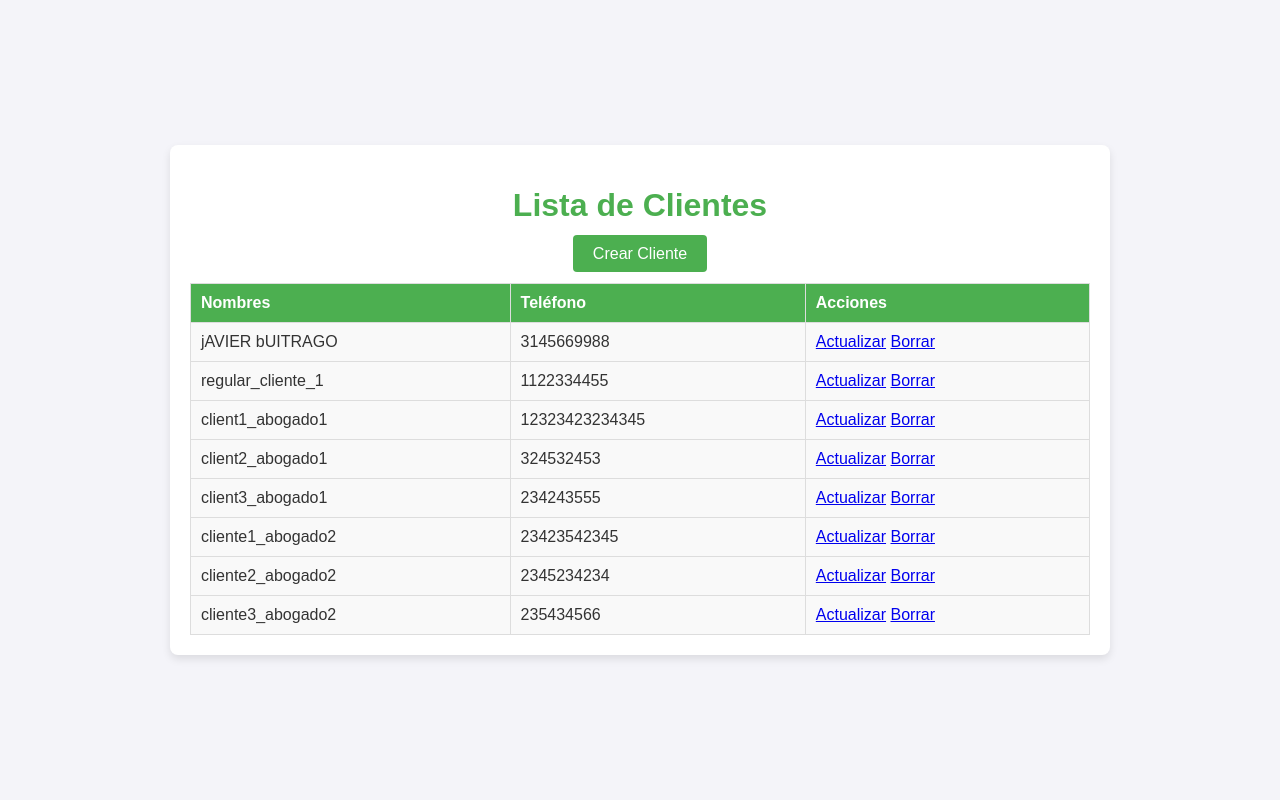
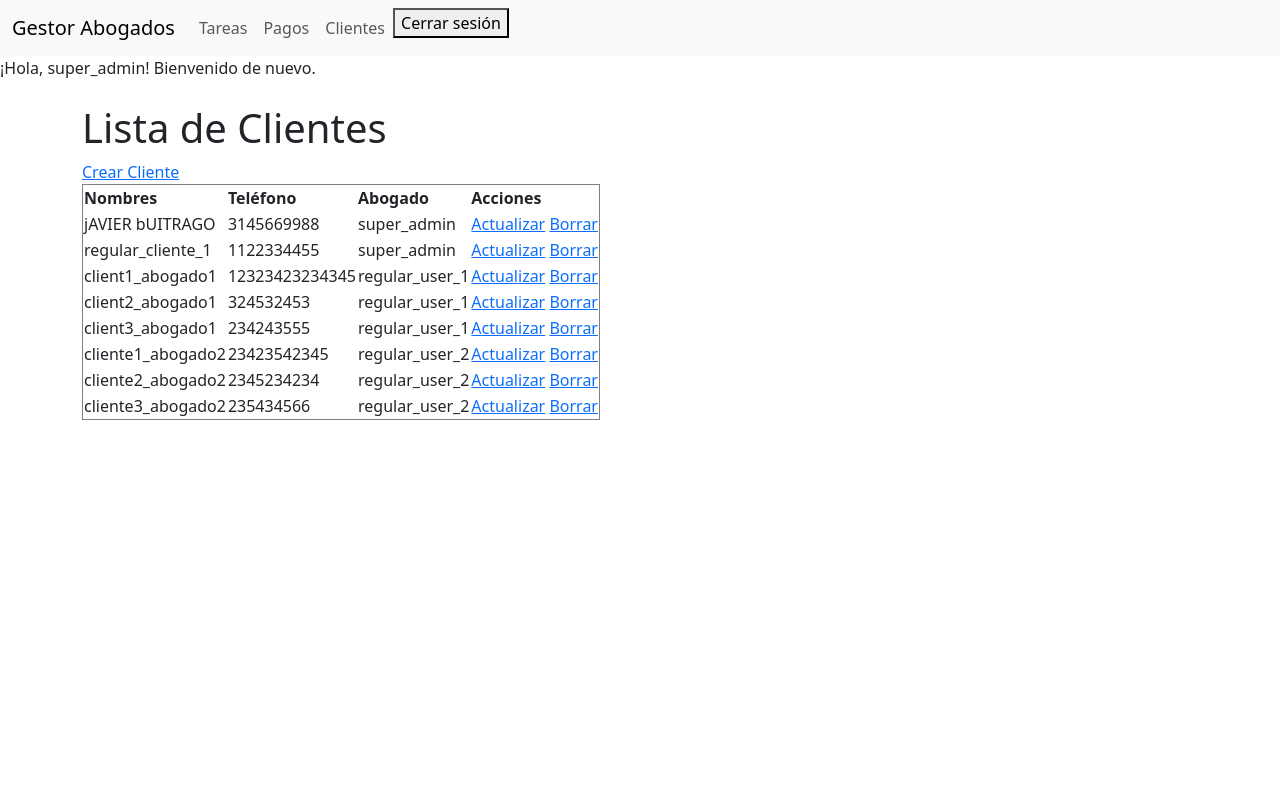
Before and after one commit to Calsiferian/gestor_abogados, a Django app: page /clients/ in a window 1280 px wide. Run offline with Django 5.2, Linux system fonts and the light colour scheme; a user stored in the database is signed in; data comes from the database, SQL or seed files in the repository; both versions use the stored data as it was after the commit.

Commit message:
se crean el navbar, se agrega cierre de sesión. Se agrega vistas especificar para abogados y administradores en clientes, funcionalidad de clientes completada

```diff
--- a/clients/models.py
+++ b/clients/models.py
@@ -1,8 +1,11 @@
 from django.db import models
+from django.contrib.auth.models import User
+
+
 
 class Cliente(models.Model):
     nombres = models.CharField(max_length=255)
     telefono = models.CharField(max_length=15)
-
+    abogado = models.ForeignKey(User, related_name='clientes', on_delete=models.CASCADE)
     def __str__(self):
         return self.nombres
--- a/clients/templates/listar_clientes.html
+++ b/clients/templates/listar_clientes.html
@@ -1,121 +1,14 @@
-<!DOCTYPE html>
-<html lang="es">
-<head>
-    <meta charset="UTF-8">
-    <meta name="viewport" content="width=device-width, initial-scale=1.0">
-    <title>Lista de Clientes</title>
-    <style>
-        /* Estilos generales */
-        body {
-            font-family: Arial, sans-serif;
-            background-color: #f4f4f9;
-            margin: 0;
-            padding: 0;
-            display: flex;
-            justify-content: center;
-            align-items: center;
-            min-height: 100vh;
-            color: #333;
-        }
+{% extends 'base.html' %}
 
-        .container {
-            width: 100%;
-            max-width: 900px;
-            padding: 20px;
-            background-color: #fff;
-            border-radius: 8px;
-            box-shadow: 0 4px 8px rgba(0, 0, 0, 0.1);
-        }
-
-        h1 {
-            text-align: center;
-            color: #4CAF50;
-        }
-
-        .actions {
-            display: block;
-            margin: 20px 0;
-            text-align: center;
-        }
-
-        .actions a {
-            padding: 10px 20px;
-            text-decoration: none;
-            background-color: #4CAF50;
-            color: white;
-            border-radius: 4px;
-            margin: 5px;
-        }
-
-        .actions a:hover {
-            background-color: #45a049;
-        }
-
-        /* Estilos de la tabla */
-        table {
-            width: 100%;
-            border-collapse: collapse;
-            margin-top: 20px;
-        }
-
-        th, td {
-            padding: 10px;
-            text-align: left;
-            border: 1px solid #ddd;
-        }
-
-        th {
-            background-color: #4CAF50;
-            color: white;
-        }
-
-        td {
-            background-color: #f9f9f9;
-        }
-
-        /* Estilo para tablas responsivas */
-        @media screen and (max-width: 768px) {
-            table, thead, tbody, th, td, tr {
-                display: block;
-            }
-
-            th {
-                text-align: right;
-                padding-top: 20px;
-            }
-
-            td {
-                text-align: right;
-                padding: 10px;
-                position: relative;
-                border: none;
-            }
-
-            td::before {
-                content: attr(data-label);
-                position: absolute;
-                left: 10px;
-                font-weight: bold;
-            }
-
-            td:last-child {
-                text-align: center;
-            }
-        }
-    </style>
-</head>
-<body>
-    <div class="container">
+{% block content %}
     <h1>Lista de Clientes</h1>
-        <div class="actions">
-            <a href="{% url 'create_client' %}">Crear Cliente</a>
-        </div>
-
-        <table>
+    <a href="{% url 'clients:create_client' %}">Crear Cliente</a>
+    <table border="1">
         <thead>
             <tr>
                 <th>Nombres</th>
                 <th>Teléfono</th>
+                <th>Abogado</th>
                 <th>Acciones</th>
             </tr>
         </thead>
@@ -124,14 +17,21 @@
             <tr>
                 <td>{{ cliente.nombres }}</td>
                 <td>{{ cliente.telefono }}</td>
+                <td>{{ cliente.abogado.username }}</td>  <!-- Mostrando el nombre de usuario del abogado -->
                 <td>
-                        <a href="{% url 'update_client' cliente.id %}">Actualizar</a>
-                        <a href="{% url 'erase_client' cliente.id %}">Borrar</a>
+                    <a href="{% url 'clients:update_client' cliente.id %}">Actualizar</a>
+                    <a href="{% url 'clients:erase_client' cliente.id %}">Borrar</a>
                 </td>
             </tr>
             {% endfor %}
         </tbody>
     </table>
+    <!-- Mostrar los mensajes de error u otros -->
+    {% if messages %}
+        <div class="messages">
+            {% for message in messages %}
+                <div class="alert alert-danger">{{ message }}</div>
+            {% endfor %}
         </div>
-</body>
-</html>
+    {% endif %}
+{% endblock %}
--- a/clients/urls.py
+++ b/clients/urls.py
@@ -1,5 +1,8 @@
 from django.urls import path
 from . import views
+
+
+app_name = 'clients'
 
 urlpatterns = [
     path('', views.listar_clientes, name='list_clients'),
--- a/clients/views.py
+++ b/clients/views.py
@@ -2,11 +2,19 @@ from django.shortcuts import render, redirect, get_object_or_404
 from django.contrib.auth.decorators import login_required
 from .models import Cliente
 from .forms import ClienteForm
+from django.contrib import messages
 
 # Vista para listar clientes
 @login_required
 def listar_clientes(request):
-    clientes = Cliente.objects.all()
+    # Verificar si el usuario tiene el rol de "moderador"
+    if request.user.groups.filter(name='Moderador').exists():
+        # Si es moderador, obtener todos los clientes
+        clientes = Cliente.objects.all()
+    else:
+        # Si es abogado, obtener solo los clientes asociados a él
+        clientes = Cliente.objects.filter(abogado=request.user)
+
     return render(request, 'listar_clientes.html', {'clientes': clientes})
 
 # Vista para crear un cliente
@@ -15,8 +23,10 @@ def crear_cliente(request):
     if request.method == 'POST':
         form = ClienteForm(request.POST)
         if form.is_valid():
-            form.save()
-            return redirect('list_clients')
+            cliente = form.save(commit=False)  # No guardar aún
+            cliente.abogado = request.user  # Asignar al abogado (usuario actual)
+            cliente.save()  # Ahora guardar el cliente
+            return redirect('clients:list_clients')
     else:
         form = ClienteForm()
     return render(request, 'crear_cliente.html', {'form': form})
@@ -29,7 +39,7 @@ def actualizar_cliente(request, pk):
         form = ClienteForm(request.POST, instance=cliente)
         if form.is_valid():
             form.save()
-            return redirect('list_clients') ## TO DO vista de actualizar cliente.
+            return redirect('clients:list_clients')
     else:
         form = ClienteForm(instance=cliente)
     return render(request, 'update_client.html', {'form': form, 'actualizar': True})
@@ -38,5 +48,10 @@ def actualizar_cliente(request, pk):
 @login_required
 def borrar_cliente(request, pk):
     cliente = get_object_or_404(Cliente, pk=pk)
-    cliente.delete()
-    return redirect('list_clients')
+
+    if request.user.groups.filter(name='Moderador').exists():
+        cliente.delete()
+        return redirect('clients:list_clients')
+    else:
+        messages.error(request, 'No tienes permiso para eliminar clientes. Comunicate con un administrador del sistema')
+        return redirect('clients:list_clients')
--- a/gestor_abogados/settings.py
+++ b/gestor_abogados/settings.py
@@ -57,7 +57,7 @@ ROOT_URLCONF = 'gestor_abogados.urls'
 TEMPLATES = [
     {
         'BACKEND': 'django.template.backends.django.DjangoTemplates',
-        'DIRS': [],
+        'DIRS': [BASE_DIR / 'templates'],  # Aquí se indica que se busque en la carpeta templates en la raíz
         'APP_DIRS': True,
         'OPTIONS': {
             'context_processors': [
--- a/login/urls.py
+++ b/login/urls.py
@@ -1,7 +1,10 @@
 from django.urls import path
+
 from . import views
+from django.contrib.auth import views as auth_views
 
 urlpatterns = [
     path('', views.login_view, name='login'),
+    path('logout/', auth_views.LogoutView.as_view(next_page='/'), name='logout'),
 
 ]
--- /dev/null
+++ b/templates/base.html
@@ -0,0 +1,32 @@
+<!-- gestor_abogados/templates/base.html -->
+<!DOCTYPE html>
+<html lang="es">
+<head>
+    <meta charset="UTF-8">
+    <meta name="viewport" content="width=device-width, initial-scale=1.0">
+    <title>Gestor Abogados</title>
+    <!-- Agregar Bootstrap (puedes usar tu propia fuente de Bootstrap o CDN) -->
+    <link href="https://cdn.jsdelivr.net/npm/bootstrap@5.3.0-alpha1/dist/css/bootstrap.min.css" rel="stylesheet">
+</head>
+<body>
+
+    <!-- Incluir el navbar -->
+    {% include 'navbar.html' %}
+
+    {% if user.is_authenticated %}
+    <p>¡Hola, {{ user.username }}! Bienvenido de nuevo.</p>
+    {% else %}
+    <p>¡Hola! Por favor, inicia sesión.</p>
+    {% endif %}
+
+    <div class="container mt-4">
+        <!-- El contenido específico de cada plantilla se mostrará aquí -->
+        {% block content %}
+        {% endblock %}
+    </div>
+
+    <!-- Agregar Bootstrap JS -->
+    <script src="https://cdn.jsdelivr.net/npm/bootstrap@5.3.0-alpha1/dist/js/bootstrap.bundle.min.js"></script>
+
+</body>
+</html>
--- /dev/null
+++ b/templates/navbar.html
@@ -0,0 +1,28 @@
+<!-- gestor_abogados/templates/navbar.html -->
+<nav class="navbar navbar-expand-lg navbar-light bg-light">
+    <div class="container-fluid">
+      <a class="navbar-brand" href="#">Gestor Abogados</a>
+      <button class="navbar-toggler" type="button" data-bs-toggle="collapse" data-bs-target="#navbarNav" aria-controls="navbarNav" aria-expanded="false" aria-label="Toggle navigation">
+        <span class="navbar-toggler-icon"></span>
+      </button>
+      <div class="collapse navbar-collapse" id="navbarNav">
+        <ul class="navbar-nav">
+          <li class="nav-item">
+            <a class="nav-link" href="">Tareas</a>
+          </li>
+          <li class="nav-item">
+            <a class="nav-link" href="">Pagos</a>
+          </li>
+          <li class="nav-item">
+            <a class="nav-link" href="{% url 'clients:list_clients' %}">Clientes</a>
+          </li>
+          <li class="nav-item">
+            <form method="POST" action="{% url 'logout' %}">
+              {% csrf_token %}
+              <button type="submit">Cerrar sesión</button>
+          </form>
+          </li>
+        </ul>
+      </div>
+    </div>
+  </nav>
```
Also changed, not shown: clients/templates/crear_cliente.html (+4 -69 lines), clients/templates/update_client.html (+5 -51 lines), clients/migrations/0002_cliente_abogado.py (added), db.sqlite3, login/migrations/0001_initial.py, 1 other file. Lines whose indentation alone changed are shown as unchanged.
